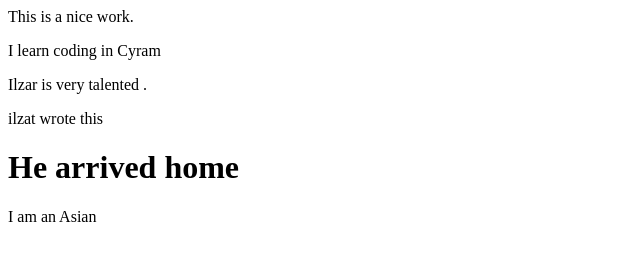
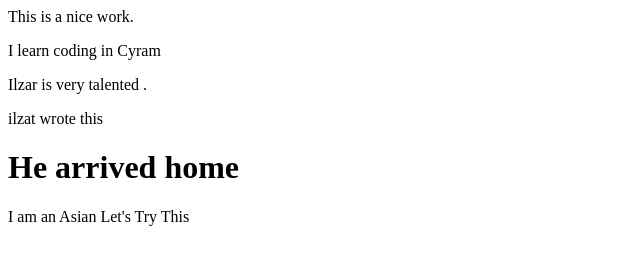
Before and after one commit to hahmadyar/hahmadyar-repository-github, a plain HTML site: page index.html in a window 1280 px wide. Shown: the full height of the page, 0-640 px from the left. Drawn offline with Linux system fonts and the light colour scheme.

Commit message:
Let's try this

```diff
--- a/index.html
+++ b/index.html
@@ -21,6 +21,7 @@
     <h1> He arrived home</h1>
 
     <label> I am an Asian </label>
+    <label> Let's Try This </label>
 </body>
 
 </html>
```
